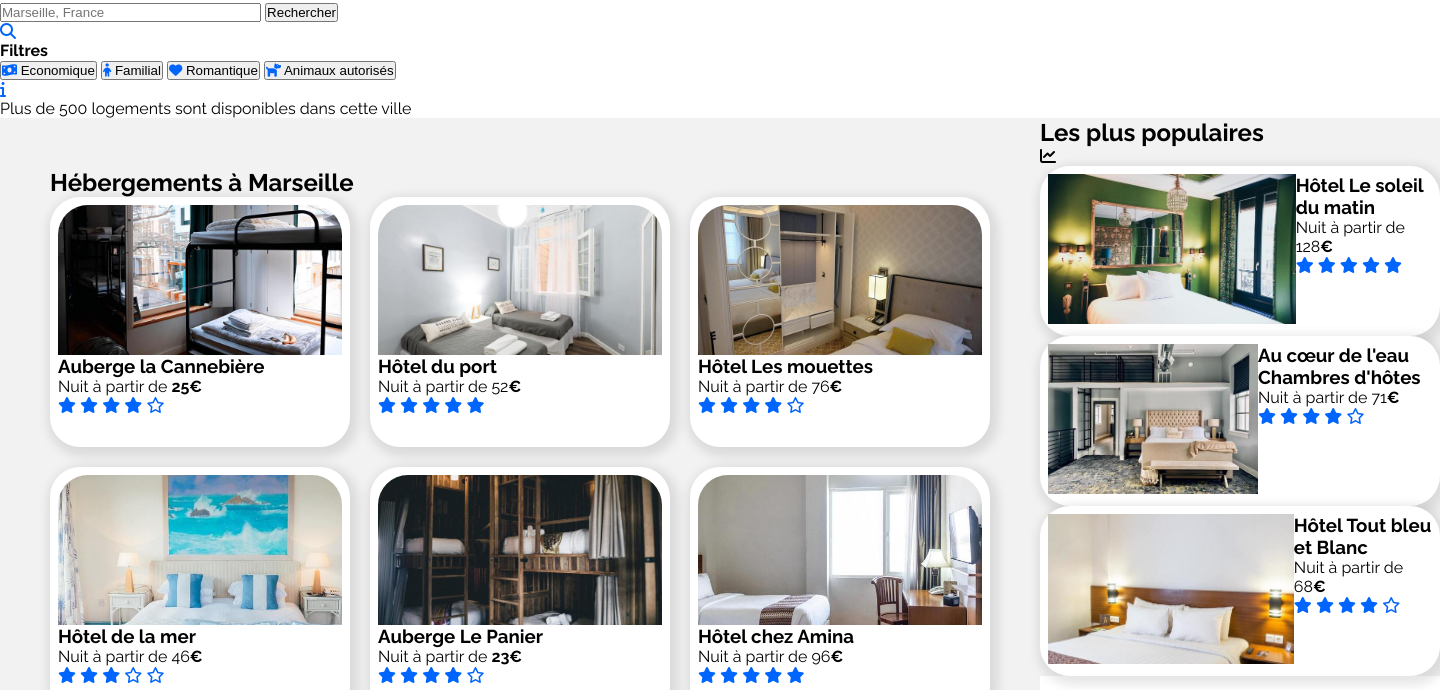
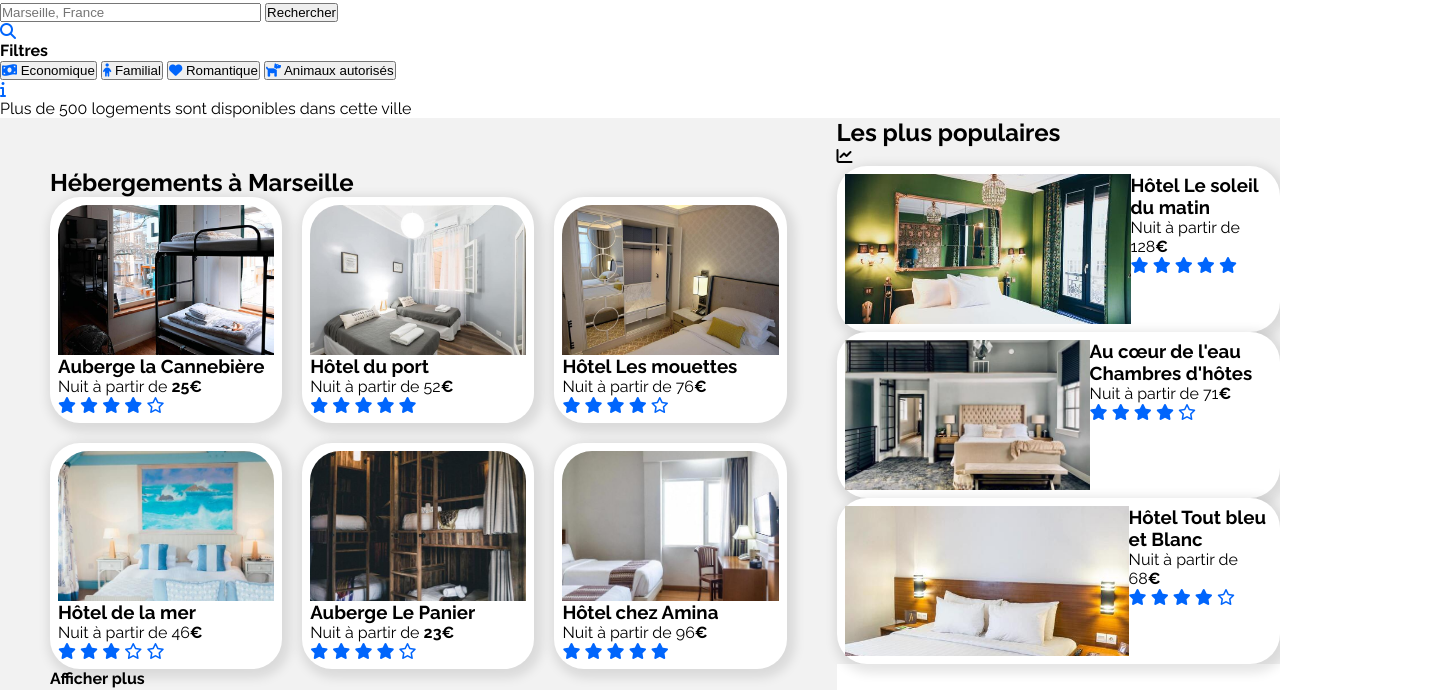
Before and after one commit to badbmo/ChloeRuard_2_30032021, a plain HTML site: page index.html in a window 1280 px wide. Shown: the part 110-800 px from the top of the page, 1440 px wide, since content can reach past the window. Drawn offline with Linux system fonts and the light colour scheme.

Commit message:
supp: titres dans grid housing & taille cards

```diff
--- a/style.css
+++ b/style.css
@@ -30,7 +30,7 @@ h2 {
 	width: auto; /* A voir si on garde ou pas une fois que la mise en page sera terminée*/
 	/* récupérer les bonnes dimensions avec Figma !!!*/
 	margin: auto;
-	max-width: 2000px; /* pour les super grands écran ? Trouver les bonnes dimensions*/
+	max-width: 1800px; /* pour les super grands écran ? Trouver les bonnes dimensions*/
 }
 
 /* Header */
@@ -94,14 +94,6 @@ aside {
 	}
 }
 
-#housing_main_title {
-	grid-area: 1 / 1 / 2 / 2;
-}
-
-#housing_title_more {
-	grid-area: 4 / 1 / 5 /2;
-}
-
 /*a retravailler avec les colonnes et les titres */
 
 #anchor_housing {
@@ -112,15 +104,11 @@ aside {
 }
 
 .card_housing {
-	width: 300px;
-	height: 250px;
 	padding: 8px;
 	/* récupérer les bonnes dimensions avec Figma !!!*/
 }
 
 .card_popular {
-	width: 400px;
-	height: 170px;
 	padding: 8px;
 	/* récupérer les bonnes dimensions avec Figma !!!*/
 }
```
